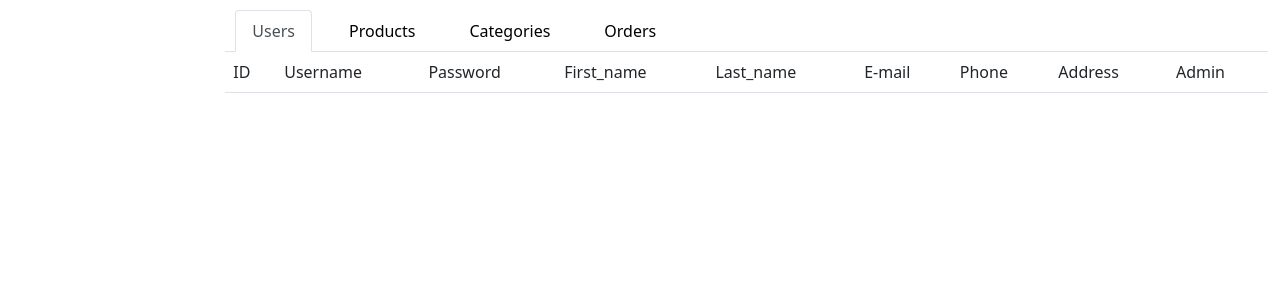
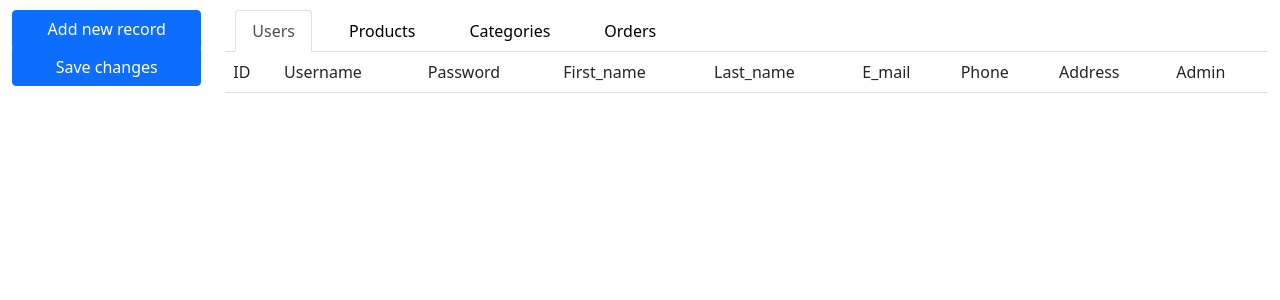
Before and after one commit to raivis-rasnacs/cs50_final_project, a Flask app: page /admin in a window 1280 px wide. Shown: the part 65-365 px from the top of the page. Run offline with Flask 2, Linux system fonts and the light colour scheme.

Commit message:
Admin panel improved

```diff
--- /dev/null
+++ b/static/admin_actions.js
@@ -0,0 +1,21 @@
+function newRecord() {
+    const table = document.querySelector(".show.active").querySelector("table");
+    const numOfRows = table.rows[0].children.length;
+
+    // Reads table column names in array
+    const headers = table.rows[0].children;
+    console.log(headers);
+    allHeaders = [];
+    for (header of headers) {
+        allHeaders.push(header.innerHTML);
+    }
+    console.log(allHeaders);
+
+    const newRow = document.createElement("tr");
+    for (let i = 0; i < numOfRows; i++) {
+        const newCell = document.createElement("td");
+        newCell.innerHTML = `<input class='form-control' name=${allHeaders[i]} placeholder='${allHeaders[i]}'>`;
+        newRow.append(newCell);
+    }
+    table.append(newRow);
+}
--- a/static/admin_styles.css
+++ b/static/admin_styles.css
@@ -13,3 +13,22 @@
   padding-top: 5px;
   padding-bottom: 5px;
 }
+
+#admin-actions > button {
+  width: 100%;
+}
+
+#admin-actions > button:first-child {
+  margin-top: 10px;
+  border-top-right-radius: 0.25rem;
+  border-top-left-radius: 0.25rem;
+}
+
+#admin-actions > button:last-child {
+  border-bottom-right-radius: 0.25rem;
+  border-bottom-left-radius: 0.25rem;
+}
+
+#admin-actions > button {
+  border-radius: 0px;
+}
--- a/static/fetchTabs.js
+++ b/static/fetchTabs.js
@@ -29,6 +29,7 @@ function showContent(data, selectedTabName) {
         }
         table.append(row);
     }
+
 }
 
 function clearTable(table) {
--- a/templates/admin.html
+++ b/templates/admin.html
@@ -8,6 +8,14 @@
     <link rel="stylesheet" href="static/admin_styles.css">
     <script defer src="static/tabs.js"></script>
     <script defer src="static/fetchTabs.js"></script>
+    <script defer src="static/admin_actions.js"></script>
+{% endblock %}
+
+{% block secondary_content %}
+<div id="admin-actions">
+    <button onclick="newRecord()" class='btn btn-primary'>Add new record</button>
+    <button onclick="save()" class='btn btn-primary'>Save changes</button>
+</div>
 {% endblock %}
 
 {% block content %}
@@ -36,7 +44,7 @@
                         <td>Password</td>
                         <td>First_name</td>
                         <td>Last_name</td>
-                        <td>E-mail</td>
+                        <td>E_mail</td>
                         <td>Phone</td>
                         <td>Address</td>
                         <td>Admin</td>
```
Also changed, not shown: static/images/home-banner.jpg (deleted).
